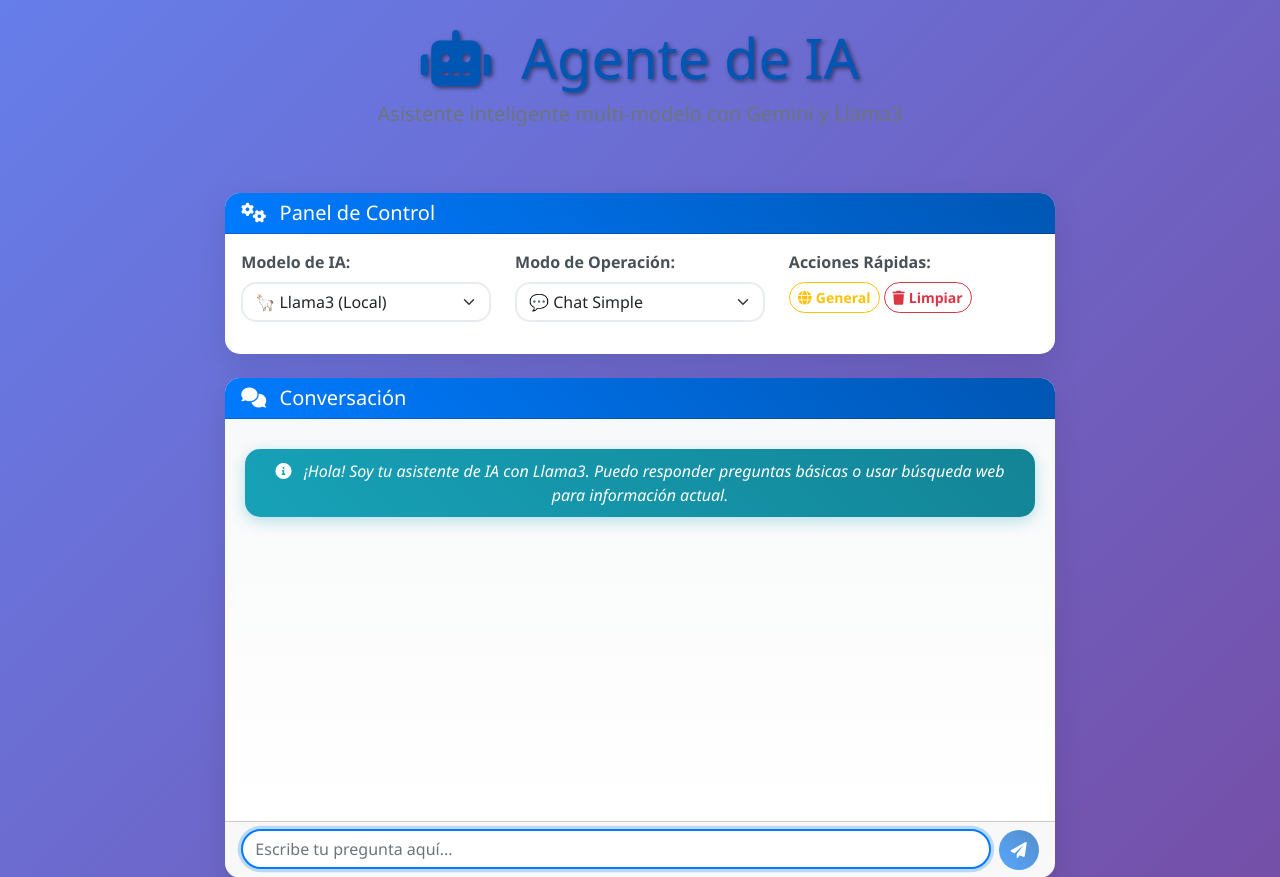
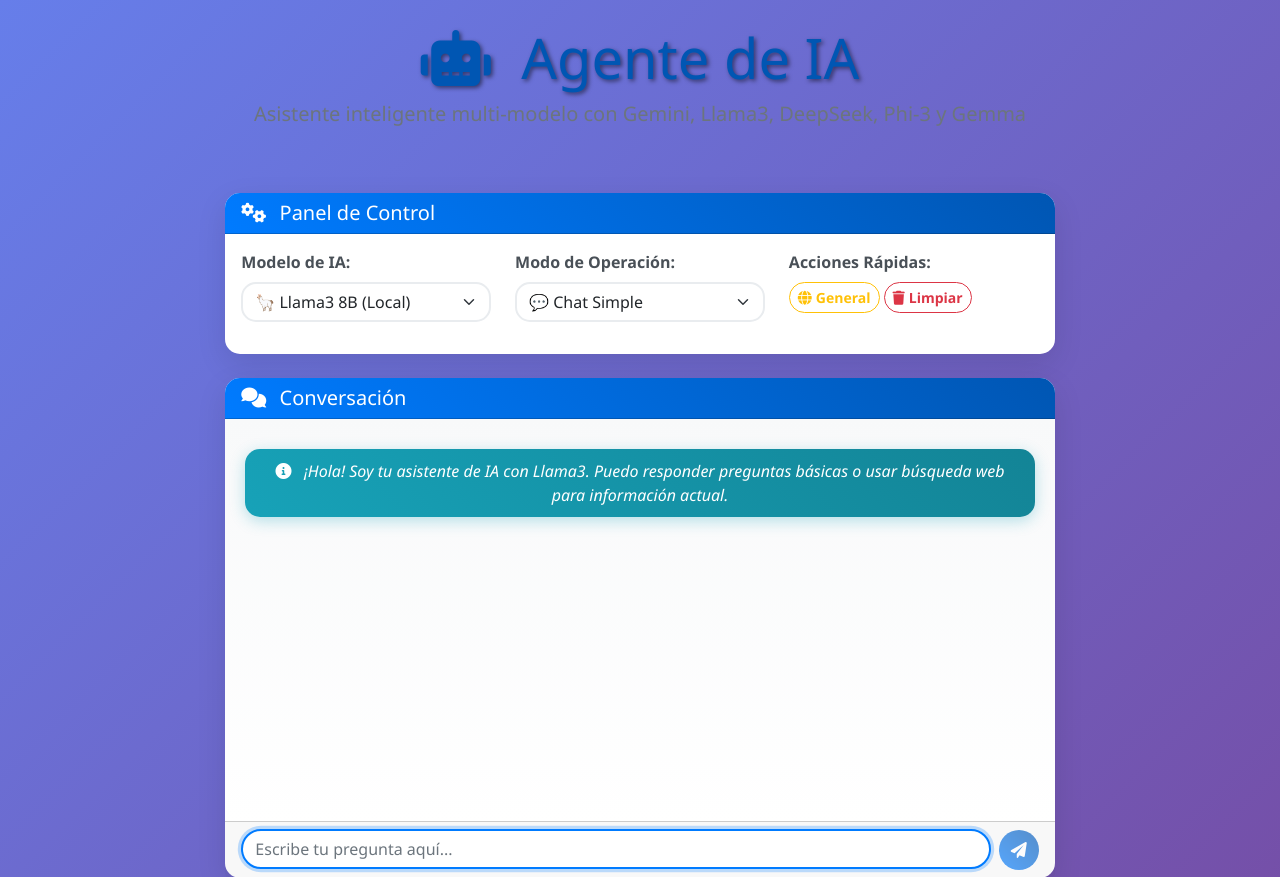
Before and after one commit to kevinarauz/proyecto-agente-ia, a Flask app: page / in a window 1280 px wide. Shown: the top 877 px of the page. Run offline with Flask 3, Linux system fonts and the light colour scheme; some libraries are stand-ins or nearby versions.

Commit message:
Se agregan modelos

```diff
--- a/app.py
+++ b/app.py
@@ -32,17 +32,24 @@
 
 print("🤖 Configurando modelos de IA...")
 
-# Configurar ambos modelos de IA
+# Configurar modelos de IA
 models = {}
 
-# Configurar Llama3 (local)
-try:
-    # ChatOllama requiere el parámetro model
-    models['llama3'] = ChatOllama(model="llama3")
-    print("✅ Llama3 configurado correctamente")
-except Exception as e:
-    print(f"⚠️ Llama3 no disponible: {e}")
-    models['llama3'] = None
+# Configurar modelos de Ollama (locales)
+ollama_models = [
+    ('llama3', 'Llama3 8B'),
+    ('deepseek-coder', 'DeepSeek Coder'),
+    ('phi3', 'Microsoft Phi-3'),
+    ('gemma:2b', 'Google Gemma 2B')
+]
+
+for model_key, model_name in ollama_models:
+    try:
+        models[model_key] = ChatOllama(model=model_key)
+        print(f"✅ {model_name} configurado correctamente")
+    except Exception as e:
+        print(f"⚠️ {model_name} no disponible: {e}")
+        models[model_key] = None
 
 # Configurar Google Gemini (API)
 try:
@@ -317,8 +324,10 @@
 for model_name, model_instance in models.items():
     if model_instance is not None:
         # Configurar chain con temperatura si es posible
-        if model_name == 'llama3':
-            # Para ChatOllama, configurar directamente sin bind (temperatura no es compatible)
+        ollama_models_list = ['llama3', 'deepseek-coder', 'phi3', 'gemma:2b']
+
+        if model_name in ollama_models_list:
+            # Para modelos de Ollama, configurar directamente sin bind (temperatura no es compatible)
             simple_chains[model_name] = simple_chat_prompt | model_instance | StrOutputParser()
         elif model_name == 'gemini-1.5-flash':
             # Para Gemini, configurar temperatura usando bind
--- a/templates/index.html
+++ b/templates/index.html
@@ -17,7 +17,7 @@
                 <i class="fas fa-robot me-3"></i>
                 Agente de IA
             </h1>
-            <p class="lead text-muted">Asistente inteligente multi-modelo con Gemini y Llama3</p>
+            <p class="lead text-muted">Asistente inteligente multi-modelo con Gemini, Llama3, DeepSeek, Phi-3 y Gemma</p>
         </header>
 
         <div class="row justify-content-center">
@@ -38,9 +38,15 @@
                                     {% for modelo in modelos_disponibles %}
                                     <option value="{{ modelo }}">
                                         {% if modelo == 'gemini-1.5-flash' %}
-                                            🧠 Google Gemini
+                                            🧠 Google Gemini 1.5 Flash
                                         {% elif modelo == 'llama3' %}
-                                            🦙 Llama3 (Local)
+                                            🦙 Llama3 8B (Local)
+                                        {% elif modelo == 'deepseek-coder' %}
+                                            💻 DeepSeek Coder (Local)
+                                        {% elif modelo == 'phi3' %}
+                                            🔬 Microsoft Phi-3 (Local)
+                                        {% elif modelo == 'gemma:2b' %}
+                                            💎 Google Gemma 2B (Local)
                                         {% else %}
                                             🤖 {{ modelo|title }}
                                         {% endif %}
```
